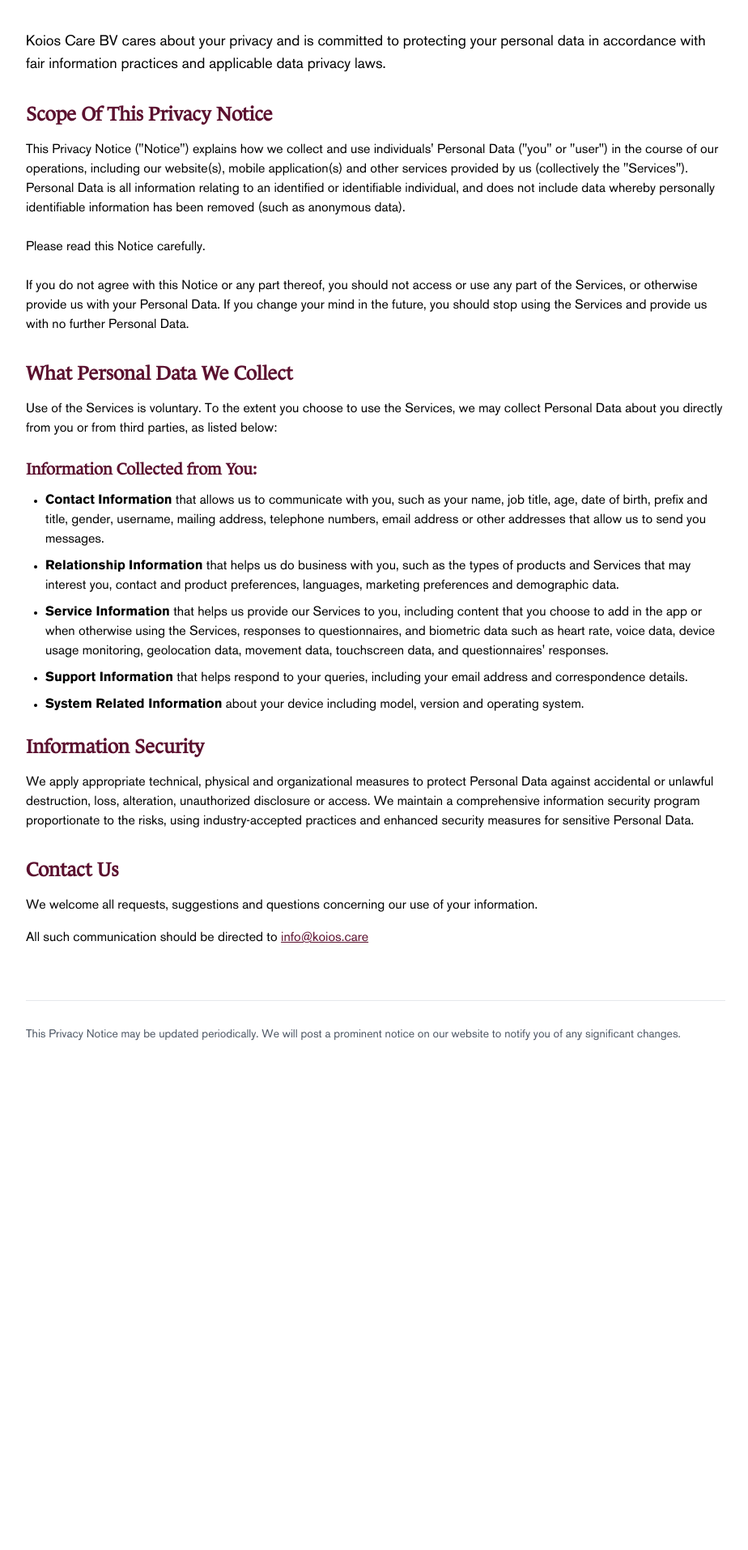
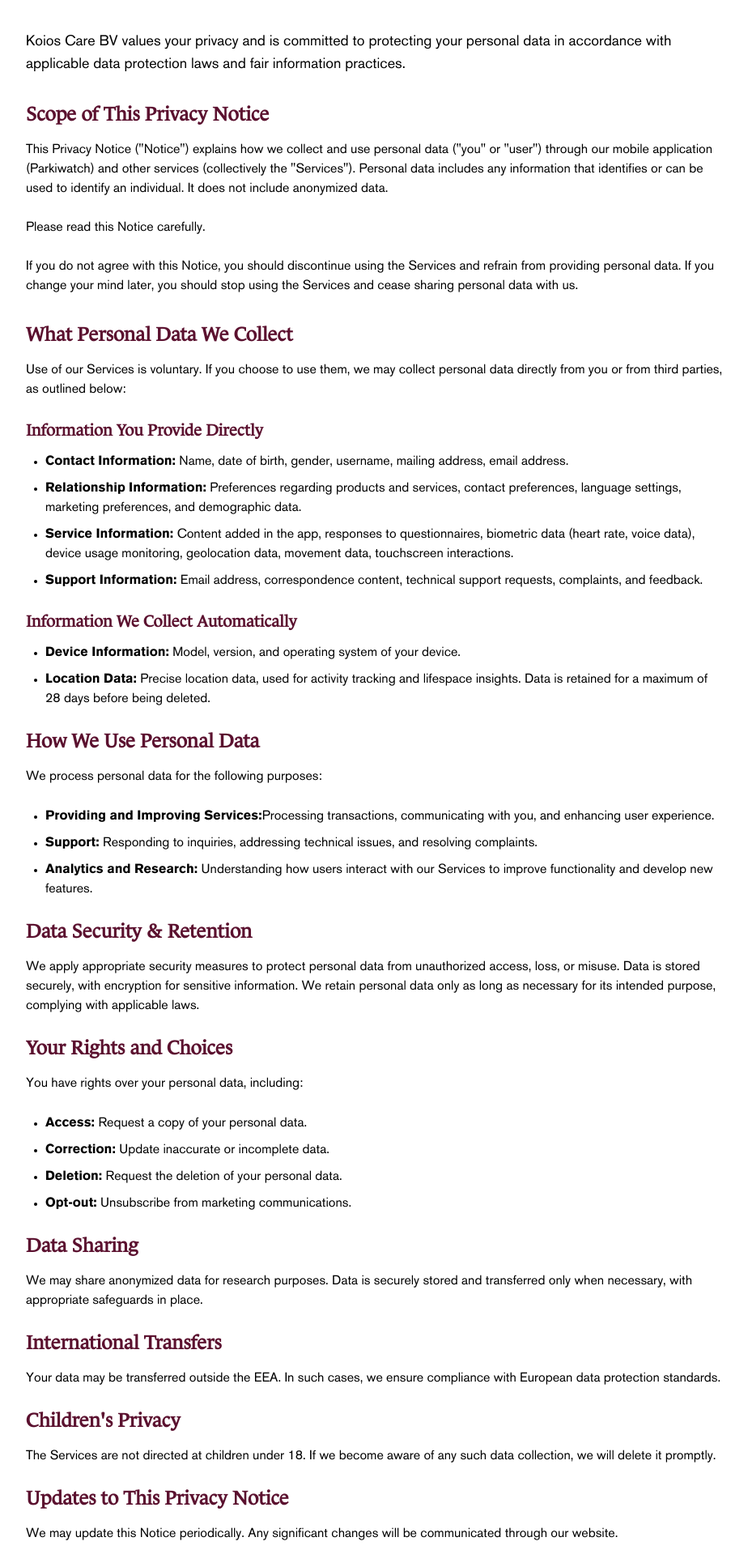
Before and after one commit to koios-care/website, a Next.js app: page /privacy in a window 1280 px wide. Shown: the part 546-2460 px from the top of the page at 81% size, without its empty margins (176-1100 px from the left). Before the commit the page ends 1898 px from the top, so only its background shows below. Built offline with nearby package versions, Linux system fonts and the light colour scheme.

Commit message:
Update page.tsx
updates to privacy policy, focused towards parkiwatch

```diff
--- a/app/privacy/page.tsx
+++ b/app/privacy/page.tsx
@@ -1,4 +1,4 @@
-import BackgroundPattern from "@/components/shared/background-pattern"
+import BackgroundPattern from "@/components/shared/background-pattern";
 
 export default function PrivacyPolicy() {
   return (
@@ -6,64 +6,200 @@ export default function PrivacyPolicy() {
       <BackgroundPattern
         color="#E4C1D5"
         backgroundColor="white"
-        title="Privacy Policy"
+        title="Privacy Notice for Parkiwatch"
       />
       <div className="container mx-auto px-4 py-16 relative z-10 prose prose-lg max-w-4xl">
         <div className="text-center mb-8">
-          <p className="text-gray-600">Effective Date: 22 June 2023</p>
+          <p className="text-gray-600">Effective Date: 20 June 2024</p>
         </div>
 
         <p className="text-lg mb-8">
-          Koios Care BV cares about your privacy and is committed to protecting your personal data in accordance with fair information practices and applicable data privacy laws.
+          Koios Care BV values your privacy and is committed to protecting your
+          personal data in accordance with applicable data protection laws and
+          fair information practices.
         </p>
 
-        <h2 className="text-2xl font-bold text-warm-purple mb-4">Scope Of This Privacy Notice</h2>
+        <h2 className="text-2xl font-bold text-warm-purple mb-4">
+          Scope of This Privacy Notice
+        </h2>
         <p className="mb-6">
-          This Privacy Notice ("Notice") explains how we collect and use individuals' Personal Data ("you" or "user") in the course of our operations, including our website(s), mobile application(s) and other services provided by us (collectively the "Services"). Personal Data is all information relating to an identified or identifiable individual, and does not include data whereby personally identifiable information has been removed (such as anonymous data).
+          This Privacy Notice ("Notice") explains how we collect and use
+          personal data ("you" or "user") through our mobile application
+          (Parkiwatch) and other services (collectively the "Services").
+          Personal data includes any information that identifies or can be used
+          to identify an individual. It does not include anonymized data.
         </p>
 
         <p className="mb-6">Please read this Notice carefully.</p>
 
         <p className="mb-8">
-          If you do not agree with this Notice or any part thereof, you should not access or use any part of the Services, or otherwise provide us with your Personal Data. If you change your mind in the future, you should stop using the Services and provide us with no further Personal Data.
+          If you do not agree with this Notice, you should discontinue using the
+          Services and refrain from providing personal data. If you change your
+          mind later, you should stop using the Services and cease sharing
+          personal data with us.
         </p>
 
-        <h2 className="text-2xl font-bold text-warm-purple mb-4">What Personal Data We Collect</h2>
+        <h2 className="text-2xl font-bold text-warm-purple mb-4">
+          What Personal Data We Collect
+        </h2>
         <p className="mb-6">
-          Use of the Services is voluntary. To the extent you choose to use the Services, we may collect Personal Data about you directly from you or from third parties, as listed below:
+          Use of our Services is voluntary. If you choose to use them, we may
+          collect personal data directly from you or from third parties, as
+          outlined below:
         </p>
 
-        <h3 className="text-xl font-semibold text-warm-purple mb-3">Information Collected from You:</h3>
+        <h3 className="text-xl font-semibold text-warm-purple mb-3">
+          Information You Provide Directly
+        </h3>
         <ul className="list-disc pl-6 mb-6 space-y-2">
-          <li><span className="font-semibold">Contact Information</span> that allows us to communicate with you, such as your name, job title, age, date of birth, prefix and title, gender, username, mailing address, telephone numbers, email address or other addresses that allow us to send you messages.</li>
-          <li><span className="font-semibold">Relationship Information</span> that helps us do business with you, such as the types of products and Services that may interest you, contact and product preferences, languages, marketing preferences and demographic data.</li>
-          <li><span className="font-semibold">Service Information</span> that helps us provide our Services to you, including content that you choose to add in the app or when otherwise using the Services, responses to questionnaires, and biometric data such as heart rate, voice data, device usage monitoring, geolocation data, movement data, touchscreen data, and questionnaires' responses.</li>
-          <li><span className="font-semibold">Support Information</span> that helps respond to your queries, including your email address and correspondence details.</li>
-          <li><span className="font-semibold">System Related Information</span> about your device including model, version and operating system.</li>
+          <li>
+            <span className="font-semibold">Contact Information:</span> Name,
+            date of birth, gender, username, mailing address, email address.
+          </li>
+          <li>
+            <span className="font-semibold">Relationship Information:</span>{" "}
+            Preferences regarding products and services, contact preferences,
+            language settings, marketing preferences, and demographic data.
+          </li>
+          <li>
+            <span className="font-semibold">Service Information:</span> Content
+            added in the app, responses to questionnaires, biometric data (heart
+            rate, voice data), device usage monitoring, geolocation data,
+            movement data, touchscreen interactions.
+          </li>
+          <li>
+            <span className="font-semibold">Support Information:</span> Email
+            address, correspondence content, technical support requests,
+            complaints, and feedback.
+          </li>
         </ul>
 
-        <h2 className="text-2xl font-bold text-warm-purple mb-4">Information Security</h2>
-        <p className="mb-8">
-          We apply appropriate technical, physical and organizational measures to protect Personal Data against accidental or unlawful destruction, loss, alteration, unauthorized disclosure or access. We maintain a comprehensive information security program proportionate to the risks, using industry-accepted practices and enhanced security measures for sensitive Personal Data.
+        <h3 className="text-xl font-semibold text-warm-purple mb-3">
+          Information We Collect Automatically
+        </h3>
+        <ul className="list-disc pl-6 mb-6 space-y-2">
+          <li>
+            <span className="font-semibold">Device Information:</span> Model,
+            version, and operating system of your device.
+          </li>
+          <li>
+            <span className="font-semibold">Location Data:</span> Precise
+            location data, used for activity tracking and lifespace insights.
+            Data is retained for a maximum of 28 days before being deleted.
+          </li>
+        </ul>
+
+        <h2 className="text-2xl font-bold text-warm-purple mb-4">
+          How We Use Personal Data
+        </h2>
+        <p className="mb-6">
+          We process personal data for the following purposes:
+        </p>
+        <ul className="list-disc pl-6 mb-6 space-y-2">
+          <li>
+            <span className="font-semibold">Providing and Improving Services:</span>
+            Processing transactions, communicating with you, and enhancing user experience.
+          </li>
+          <li>
+            <span className="font-semibold">Support:</span> Responding to inquiries,
+            addressing technical issues, and resolving complaints.
+          </li>
+          <li>
+            <span className="font-semibold">Analytics and Research:</span> Understanding
+            how users interact with our Services to improve functionality and develop new features.
+          </li>
+        </ul>
+
+        <h2 className="text-2xl font-bold text-warm-purple mb-4">
+          Data Security & Retention
+        </h2>
+        <p className="mb-6">
+          We apply appropriate security measures to protect personal data from
+          unauthorized access, loss, or misuse. Data is stored securely, with
+          encryption for sensitive information. We retain personal data only as
+          long as necessary for its intended purpose, complying with applicable
+          laws.
+        </p>
+
+        <h2 className="text-2xl font-bold text-warm-purple mb-4">
+          Your Rights and Choices
+        </h2>
+        <p className="mb-6">
+          You have rights over your personal data, including:
+        </p>
+        <ul className="list-disc pl-6 mb-6 space-y-2">
+          <li>
+            <span className="font-semibold">Access:</span> Request a copy of
+            your personal data.
+          </li>
+          <li>
+            <span className="font-semibold">Correction:</span> Update inaccurate
+            or incomplete data.
+          </li>
+          <li>
+            <span className="font-semibold">Deletion:</span> Request the
+            deletion of your personal data.
+          </li>
+          <li>
+            <span className="font-semibold">Opt-out:</span> Unsubscribe from
+            marketing communications.
+          </li>
+        </ul>
+
+        <h2 className="text-2xl font-bold text-warm-purple mb-4">
+          Data Sharing
+        </h2>
+        <p className="mb-6">
+          We may share anonymized data for research purposes. Data is securely
+          stored and transferred only when necessary, with appropriate
+          safeguards in place.
+        </p>
+
+        <h2 className="text-2xl font-bold text-warm-purple mb-4">
+          International Transfers
+        </h2>
+        <p className="mb-6">
+          Your data may be transferred outside the EEA. In such cases, we
+          ensure compliance with European data protection standards.
+        </p>
+
+        <h2 className="text-2xl font-bold text-warm-purple mb-4">
+          Children's Privacy
+        </h2>
+        <p className="mb-6">
+          The Services are not directed at children under 18. If we become aware
+          of any such data collection, we will delete it promptly.
+        </p>
+
+        <h2 className="text-2xl font-bold text-warm-purple mb-4">
+          Updates to This Privacy Notice
+        </h2>
+        <p className="mb-6">
+          We may update this Notice periodically. Any significant changes will
+          be communicated through our website.
         </p>
 
         <h2 className="text-2xl font-bold text-warm-purple mb-4">Contact Us</h2>
         <p className="mb-4">
-          We welcome all requests, suggestions and questions concerning our use of your information.
+          If you have any questions or concerns regarding this Notice, please
+          contact us at:
         </p>
         <p className="mb-8">
-          All such communication should be directed to{' '}
-          <a href="mailto:info@koios.care" className="text-warm-purple hover:text-warm-purple/80 underline">
+          <a
+            href="mailto:info@koios.care"
+            className="text-warm-purple hover:text-warm-purple/80 underline"
+          >
             info@koios.care
           </a>
         </p>
 
         <div className="text-sm text-gray-600 mt-16 pt-8 border-t border-gray-200">
           <p>
-            This Privacy Notice may be updated periodically. We will post a prominent notice on our website to notify you of any significant changes.
+            This Privacy Notice may be updated periodically. Please check back
+            for any changes.
           </p>
         </div>
       </div>
     </div>
-  )
+  );
 }
```
